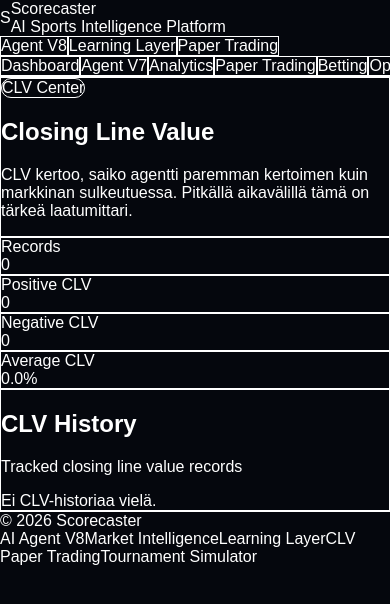
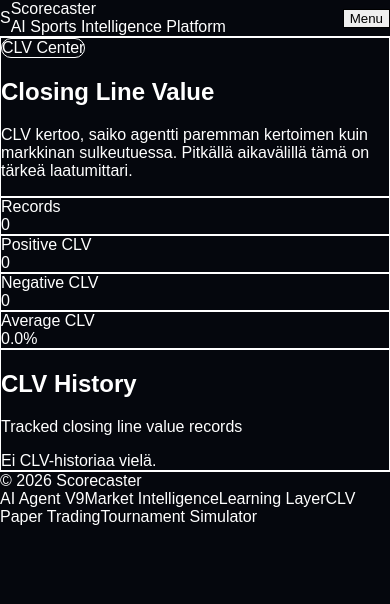
Before and after one commit to vv-glitchhub/scorecaster, a Next.js app: page /clv in a window 390 px wide. Shown: the top 604 px of the page. Built offline with nearby package versions, Linux system fonts and the light colour scheme.

Commit message:
Polish mobile navigation

```diff
--- a/app/components/AppShell.jsx
+++ b/app/components/AppShell.jsx
@@ -2,92 +2,111 @@
 
 import Link from "next/link";
 import { usePathname } from "next/navigation";
+import { useState } from "react";
 
 const navItems = [
   { href: "/", label: "Dashboard" },
-  { href: "/agent-v7", label: "Agent V7" },
+  { href: "/agent-v7", label: "Agent V9" },
   { href: "/analytics", label: "Analytics" },
   { href: "/paper-trading", label: "Paper Trading" },
   { href: "/betting", label: "Betting" },
   { href: "/open-bets", label: "Open Bets" },
   { href: "/tracking", label: "Tracking" },
-
   { href: "/agent", label: "Agent" },
   { href: "/agent-memory", label: "Memory" },
   { href: "/reports", label: "Reports" },
   { href: "/clv", label: "CLV" },
   { href: "/bankroll", label: "Bankroll" },
-
   { href: "/simulator", label: "Simulator" },
   { href: "/tournament", label: "Tournament" },
-
   { href: "/live", label: "Live" },
   { href: "/intelligence", label: "Intelligence" },
   { href: "/ai-research", label: "AI Research" },
-
   { href: "/about", label: "About" }
 ];
 
 export default function AppShell({ children }) {
   const pathname = usePathname();
+  const [menuOpen, setMenuOpen] = useState(false);
+
+  function isActive(item) {
+    return pathname === item.href || (item.href !== "/" && pathname?.startsWith(item.href));
+  }
 
   return (
     <div className="min-h-screen bg-slate-950 text-slate-100">
-      <header className="sticky top-0 z-50 border-b border-white/10 bg-slate-950/90 backdrop-blur-xl">
+      <header className="sticky top-0 z-50 border-b border-white/10 bg-slate-950/95 backdrop-blur-xl">
         <div className="mx-auto max-w-7xl px-4">
-          <div className="flex flex-col gap-4 py-4 lg:flex-row lg:items-center lg:justify-between">
-            <Link href="/" className="flex items-center gap-3">
-              <div className="flex h-12 w-12 items-center justify-center rounded-2xl bg-emerald-400 font-black text-slate-950 shadow-lg">
+          <div className="flex items-center justify-between gap-4 py-4">
+            <Link href="/" className="flex min-w-0 items-center gap-3" onClick={() => setMenuOpen(false)}>
+              <div className="flex h-11 w-11 shrink-0 items-center justify-center rounded-2xl bg-emerald-400 font-black text-slate-950 shadow-lg md:h-12 md:w-12">
                 S
               </div>
-
-              <div>
-                <div className="text-xl font-black tracking-tight">
-                  Scorecaster
-                </div>
-
-                <div className="text-xs text-slate-400">
-                  AI Sports Intelligence Platform
-                </div>
+              <div className="min-w-0">
+                <div className="truncate text-lg font-black tracking-tight md:text-xl">Scorecaster</div>
+                <div className="truncate text-xs text-slate-400">AI Sports Intelligence Platform</div>
               </div>
             </Link>
 
-            <div className="flex items-center gap-3">
-              <div className="rounded-xl border border-emerald-400/20 bg-emerald-400/10 px-3 py-2 text-xs font-bold text-emerald-300">
-                Agent V8
+            <div className="hidden items-center gap-3 lg:flex">
+              <div className="rounded-xl border border-emerald-400/20 bg-emerald-400/10 px-3 py-2 text-xs font-bold text-emerald-300">Agent V9</div>
+              <div className="rounded-xl border border-purple-400/20 bg-purple-400/10 px-3 py-2 text-xs font-bold text-purple-300">Learning Layer</div>
+              <div className="rounded-xl border border-sky-400/20 bg-sky-400/10 px-3 py-2 text-xs font-bold text-sky-300">Paper Trading</div>
             </div>
 
-              <div className="rounded-xl border border-purple-400/20 bg-purple-400/10 px-3 py-2 text-xs font-bold text-purple-300">
-                Learning Layer
+            <button
+              type="button"
+              onClick={() => setMenuOpen((value) => !value)}
+              className="rounded-2xl border border-white/10 bg-white/[0.05] px-4 py-3 text-sm font-black text-white lg:hidden"
+              aria-expanded={menuOpen}
+              aria-label="Toggle navigation menu"
+            >
+              {menuOpen ? "Close" : "Menu"}
+            </button>
           </div>
 
-              <div className="rounded-xl border border-sky-400/20 bg-sky-400/10 px-3 py-2 text-xs font-bold text-sky-300">
-                Paper Trading
-              </div>
-            </div>
-          </div>
-
-          <nav className="flex gap-2 overflow-x-auto pb-4">
-            {navItems.map((item) => {
-              const active =
-                pathname === item.href ||
-                (item.href !== "/" && pathname?.startsWith(item.href));
-
-              return (
+          <nav className="hidden gap-2 overflow-x-auto pb-4 lg:flex">
+            {navItems.map((item) => (
               <Link
                 key={item.href}
                 href={item.href}
                 className={`whitespace-nowrap rounded-xl px-4 py-2 text-sm font-bold transition-all ${
-                    active
+                  isActive(item)
                     ? "bg-emerald-400 text-slate-950"
                     : "border border-white/10 bg-white/[0.04] text-slate-300 hover:bg-white/[0.08]"
                 }`}
               >
                 {item.label}
               </Link>
-              );
-            })}
+            ))}
           </nav>
+
+          {menuOpen && (
+            <div className="pb-4 lg:hidden">
+              <div className="mb-3 grid grid-cols-3 gap-2 text-[11px] font-bold">
+                <div className="rounded-xl border border-emerald-400/20 bg-emerald-400/10 px-2 py-2 text-center text-emerald-300">Agent V9</div>
+                <div className="rounded-xl border border-purple-400/20 bg-purple-400/10 px-2 py-2 text-center text-purple-300">Learning</div>
+                <div className="rounded-xl border border-sky-400/20 bg-sky-400/10 px-2 py-2 text-center text-sky-300">Paper</div>
+              </div>
+
+              <nav className="grid grid-cols-2 gap-2 sm:grid-cols-3">
+                {navItems.map((item) => (
+                  <Link
+                    key={item.href}
+                    href={item.href}
+                    onClick={() => setMenuOpen(false)}
+                    className={`rounded-xl px-3 py-3 text-center text-sm font-bold transition-all ${
+                      isActive(item)
+                        ? "bg-emerald-400 text-slate-950"
+                        : "border border-white/10 bg-white/[0.04] text-slate-300 hover:bg-white/[0.08]"
+                    }`}
+                  >
+                    {item.label}
+                  </Link>
+                ))}
+              </nav>
+            </div>
+          )}
         </div>
       </header>
 
@@ -97,9 +116,8 @@ export default function AppShell({ children }) {
         <div className="mx-auto max-w-7xl px-4">
           <div className="flex flex-col gap-2 text-sm text-slate-500 md:flex-row md:items-center md:justify-between">
             <div>© {new Date().getFullYear()} Scorecaster</div>
-
             <div className="flex flex-wrap gap-4">
-              <span>AI Agent V8</span>
+              <span>AI Agent V9</span>
               <span>Market Intelligence</span>
               <span>Learning Layer</span>
               <span>CLV</span>
```
Lines whose indentation alone changed are shown as unchanged.
